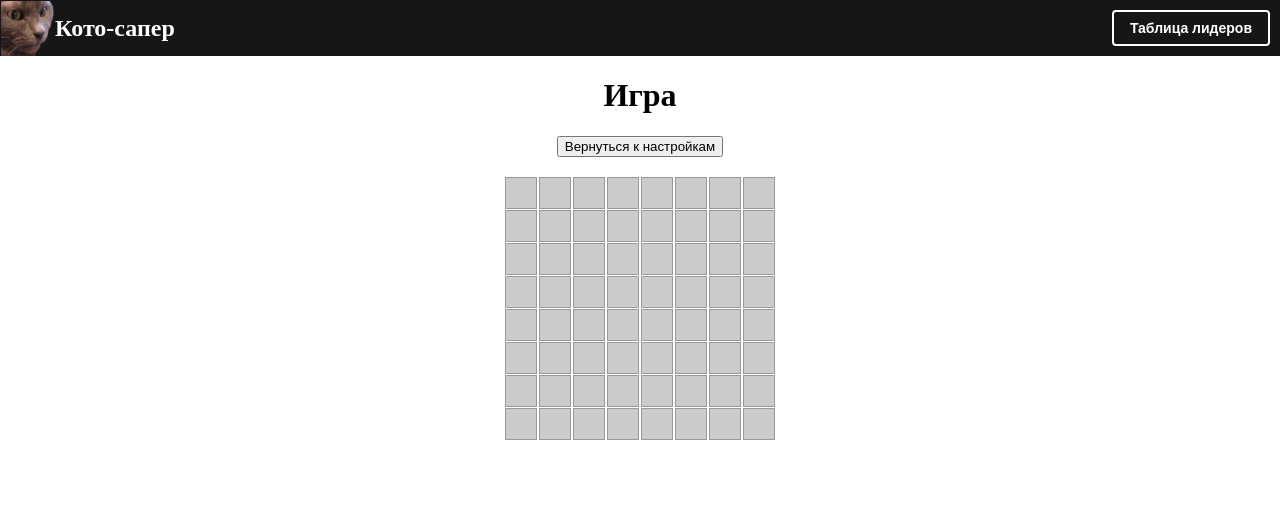
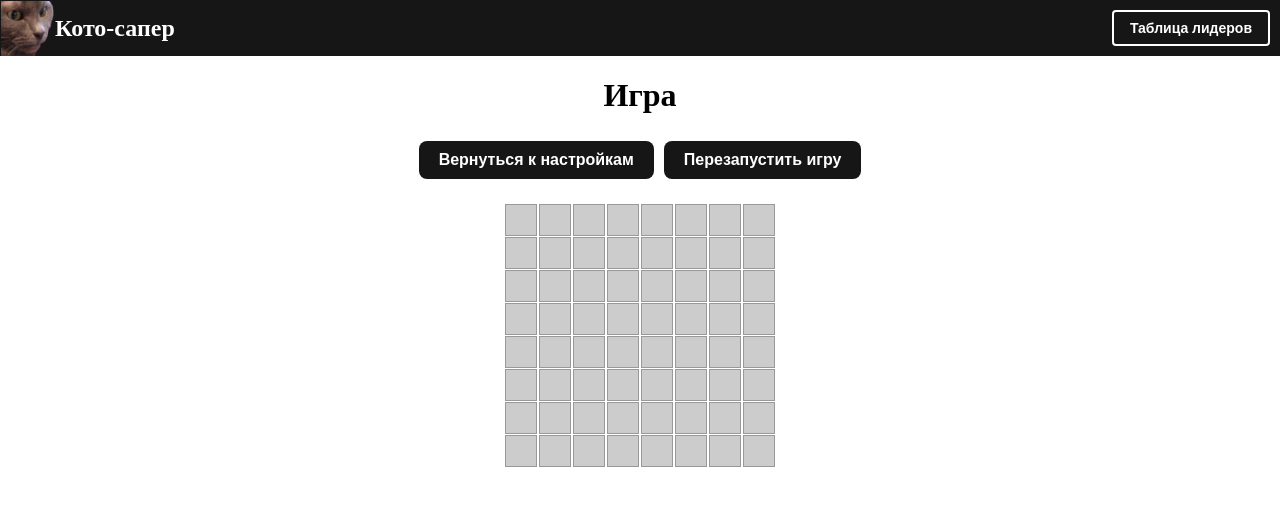
Before and after one commit to liwiggwp/iq-group-minesweeper-game-vue, a Vue app: page /game in a window 1280 px wide. Shown: the top 506 px of the page. Built offline with nearby package versions, Linux system fonts and the light colour scheme.

Commit message:
update button on page game and add button restart game

```diff
--- a/src/view/GameView.vue
+++ b/src/view/GameView.vue
@@ -1,7 +1,12 @@
 <template>
   <div>
     <h1>Игра</h1>
-    <button @click="$router.push('/')">Вернуться к настройкам</button>
+    <CustomButton @click="$router.push('/')" width="100"
+      >Вернуться к настройкам</CustomButton
+    >
+    <CustomButton @click="restartGame()" width="100"
+      >Перезапустить игру</CustomButton
+    >
     <div class="board">
       <div v-for="(row, rowIndex) in board" :key="rowIndex" class="row">
         <div
@@ -31,7 +36,12 @@
 </template>
 
 <script>
+import CustomButton from "@/components/ui/CustomButton.vue";
+
 export default {
+  components: {
+    CustomButton,
+  },
   data() {
     return {
       board: [],
@@ -77,6 +87,9 @@ export default {
       if (cell.isOpen) return;
       cell.isFlag = !cell.isFlag;
     },
+    restartGame() {
+      this.initBoard();
+    },
   },
   created() {
     this.initBoard();
```
